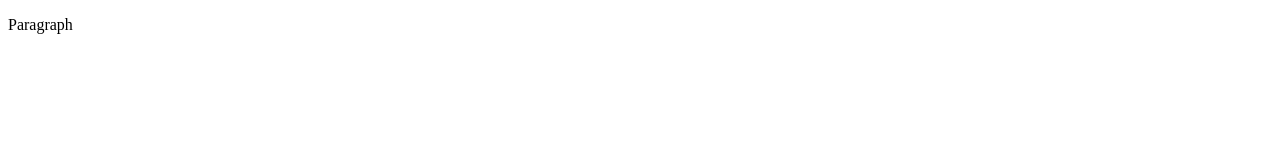
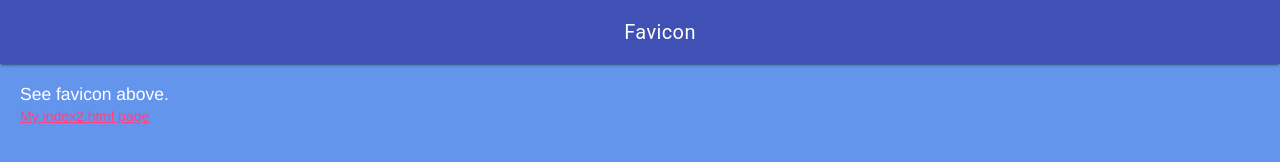
Before and after one commit to MTHS-ICD2O-1-2023/ICD2O-Unit-1-06-Jack-LeVasseur, a plain HTML site: page index.html in a window 1280 px wide. Drawn offline with nearby package versions, Linux system fonts and the light colour scheme.

Commit message:
Updated index.html Updated style.css

```diff
--- a/css/style.css
+++ b/css/style.css
@@ -1,4 +1,33 @@
-/* Created by: Mr. Coxall
-* Created on: Sep 2020
-* This file contains the CSS for index.html
-*/
+Created By Jack LeVasseur
+Created on:  Feb 26,2024
+* This file contains the CSS for index
+.html */
+.mdl-ripple {
+  background: #000;
+  opacity: 0.001;
+}
+
+.mdl-layout__header-row {
+  justify-content: center;
+  padding: 0;
+}
+
+.mdl-layout__content {
+  padding-left: 15pt;
+  padding-right: 15pt;
+  padding-top: 15pt;
+}
+
+.mdl-textfield__error {
+  color: lightgreen;
+}
+
+.page-content {
+  color: white;
+  font-family: Helvetica, Arial, sans-serif;
+  font-size: 1.25rem;
+}
+
+body {
+  background-color: cornflowerblue;
+}
--- a/index.html
+++ b/index.html
@@ -1,9 +1,35 @@
 <!DOCTYPE html>
-<html>
-  <head>
-    <title>Title</title>
-  </head>
-  <body>
-    <p>Paragraph</p>
-  </body>
+<!-- ICS2O-Unit1-05-HTML-Favicon -->
+<html lang="en-ca">
+<head>
+  <meta charset="utf-8" />
+  <meta name="description" content="My first webpage, with a favicon" />
+  <meta name="keywords" content="mths, ics2o" />
+  <meta name="author" content="Mr. Coxall" />
+  <meta name="viewport" content="width=device-width, initial-scale=1.0" />
+  <link rel="stylesheet" href="./css/style.css" />
+  <link rel="stylesheet" href="https://fonts.googleapis.com/icon?family=Material+Icons" />
+  <link rel="stylesheet" href="https://code.getmdl.io/1.3.0/material.indigo-pink.min.css" />
+  <link rel="apple-touch-icon" sizes="180x180" href="apple-touch-icon.png" />
+  <link rel="icon" type="image/png" sizes="32x32" href="favicon-32x32.png" />
+  <link rel="icon" type="image/png" sizes="16x16" href="favicon-16x16.png" />
+  <link rel="manifest" href="site.webmanifest" />
+  <title>My first webpage, with a favicon</title>
+</head>
+<body>
+  <script defer src="https://code.getmdl.io/1.3.0/material.min.js"></script>
+  <div class="mdl-layout mdl-js-layout mdl-layout--fixed-header">
+    <header class="mdl-layout__header">
+      <div class="mdl-layout__header-row">
+        <span class="mdl-layout-title">Favicon</span>
+      </div>
+    </header>
+    <main class="mdl-layout__content">
+      <div class="page-content">See favicon above.</div>
+      <p>
+        <a href="./index2.html">My index2.html page</a>
+      </p>
+    </main>
+  </div>
+</body>
 </html>
```
